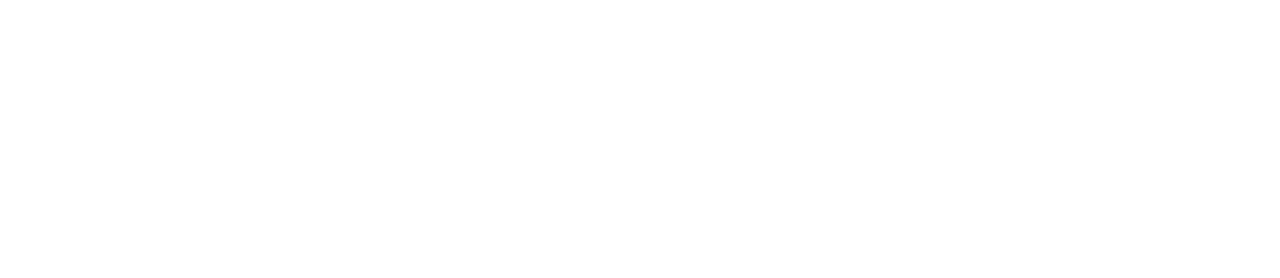
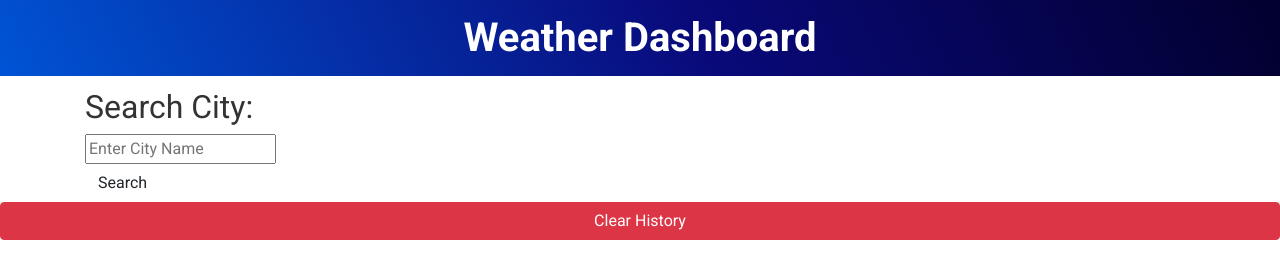
Before and after one commit to Greenreggie10/dash_weather, a plain HTML site: page index.html in a window 1280 px wide. Drawn offline with nearby package versions, Linux system fonts and the light colour scheme.

Commit message:
city location

```diff
--- a/assets/css/style.css
+++ b/assets/css/style.css
@@ -0,0 +1,18 @@
+body {
+    font-family: Roboto, Arial, Helvetica, sans-serif;
+    color: #333333;
+    padding-bottom: 40px;
+}
+
+header {
+    text-align: center;
+    background-color: rgb(6, 6, 78);
+    background: linear-gradient(63deg, rgba(0,84,213,1) 0%, rgba(9,9,121,1) 55%, rgba(2,0,46,1) 100%);
+    color: white;
+    margin-bottom: 12px;
+}
+
+header h1 {
+    font-weight: bold;
+    padding: 14px 20px;
+}
--- a/assets/js/script.js
+++ b/assets/js/script.js
@@ -9,3 +9,74 @@
 //THEN I am presented with a 5-day forecast that displays the date, an icon representation of weather conditions, the temperature, the wind speed, and the humidity
 //WHEN I click on a city in the search history
 //THEN I am again presented with current and future conditions for that city
+
+
+
+
+var searchBtn = document.getElementById("search");
+
+searchBtn.addEventListener("click",function(event){
+    var API = "286de79db450c76b40b056833d811f67";
+    var citySearch = document.getElementById("city-search").value;
+    var requestUrl = "http://api.openweathermap.org/geo/1.0/direct?q="+citySearch+"&appid="+ API;
+    console.log("citySearch clicked",citySearch);
+    fetch(requestUrl)
+    .then(function(response) {
+        return response.json();
+    })
+    .then(function(data) {
+        var latitude = data[0].lat;
+        var longitude = data[0].lon;
+        var requestUrl = 'https://api.openweathermap.org/data/2.5/onecall?lat='+ latitude +'&lon='+longitude+'&appid='+ API;
+    fetch(requestUrl)
+    .then(function(response) {
+        return response.json();
+        })
+    .then(function(data) {
+        console.log("line35",data);
+    });
+    });
+
+
+
+});
+
+
+
+
+
+
+
+
+
+
+
+
+
+
+
+
+
+
+
+
+
+
+
+
+
+
+
+
+
+// remove all tasks
+// $("#remove-tasks").on("click", function() {
+//   for (var key in tasks) {
+//     tasks[key].length = 0;
+//     $("#list-" + key).empty();
+//   }
+//   saveTasks();
+// });
+
+// // load tasks for the first time
+// loadTasks();
--- a/index.html
+++ b/index.html
@@ -5,14 +5,43 @@
         <meta charset="UTF-8">
         <meta http-equiv="X-UA-Compatible" content="IE=edge">
         <meta name="viewport" content="width=device-width, initial-scale=1.0">
-    <title>Band&#129138;Gogh</title>
-    <link rel="stylesheet" href="./assets/css/style.css">
+        <link rel="stylesheet" href="https://cdn.jsdelivr.net/npm/bootstrap@4.4.1/dist/css/bootstrap.min.css"
+            integrity="sha384-Vkoo8x4CGsO3+Hhxv8T/Q5PaXtkKtu6ug5TOeNV6gBiFeWPGFN9MuhOf23Q9Ifjh" crossorigin="anonymous">
+        <link rel="preconnect" href="https://fonts.googleapis.com">
+        <link rel="preconnect" href="https://fonts.gstatic.com" crossorigin>
+        <link href="https://fonts.googleapis.com/css2?family=Roboto:wght@400;700&display=swap" rel="stylesheet">
+        <link href="./assets/css/style.css" rel="stylesheet">
+        <title>Weather Dashboard</title>
     </head>
 
     <body>
+        <header>
+            <h1>Weather Dashboard</h1>
+
+        </header>
+
+        <main>
+        <div class="container">
+          <div class="row">
+            <section class="col-md-4 col-lg-3 search">
+            <div class="search-form">
+            <H2>Search City:</H2>
+            <input type="text" name="city-search" id="city-search" placeholder="Enter City Name">
+            <button id="search" class="search btn">Search</button>
+        </div>
+        </section>
+    <section class="col-md-8 col-lg-9 results">
+
+    </section>
 
 
+        </main>
+
+        <script src="https://cdnjs.cloudflare.com/ajax/libs/jquery/3.4.1/jquery.min.js"></script>
+        <script src="https://cdnjs.cloudflare.com/ajax/libs/popper.js/1.15.0/umd/popper.min.js"></script>
+        <script src="https://cdnjs.cloudflare.com/ajax/libs/twitter-bootstrap/4.3.1/js/bootstrap.min.js"></script>
         <script src="./assets/js/script.js"></script>
     </body>
-
+    <footer>
+    <button id="remove-tasks" class="btn btn-block btn-danger">Clear History</button> </footer>
     </html>
```
Also changed, not shown: 1 other file. Lines whose indentation alone changed are shown as unchanged.
